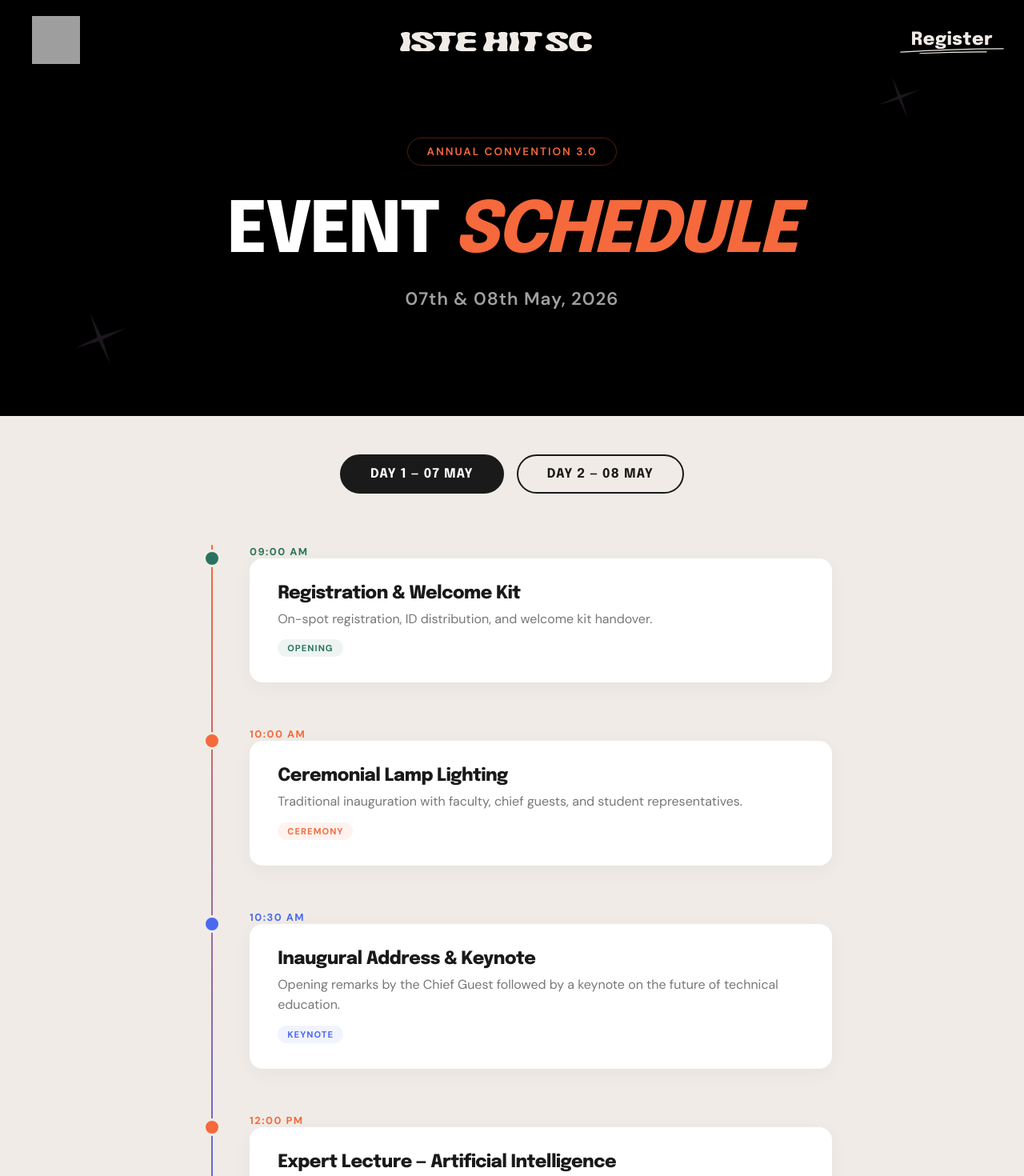
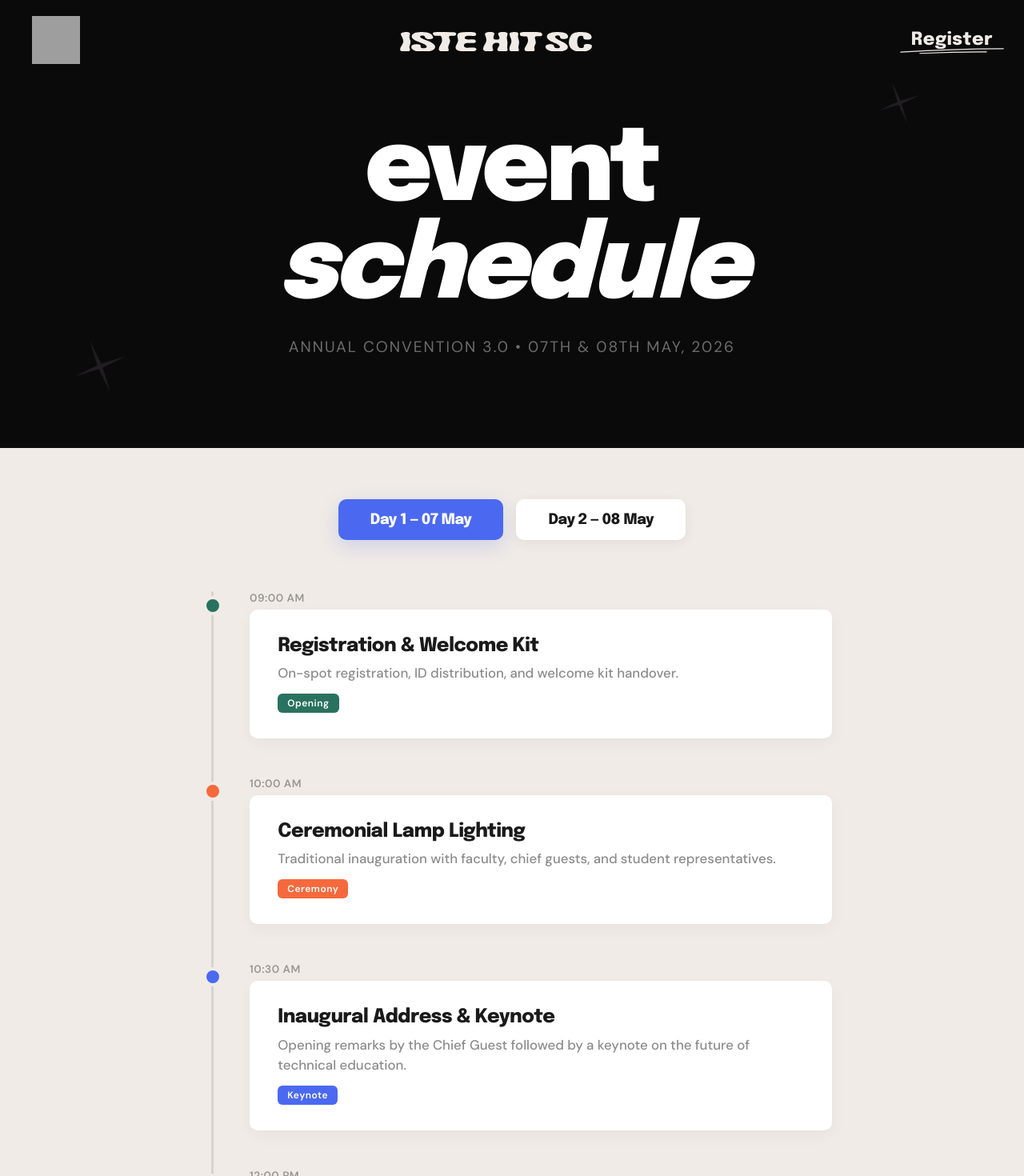
Before and after one commit to AbhiAditya02/AnnualConvention, a Next.js app: page /schedules in a window 1280 px wide. Shown: the top 1470 px of the page at 80% size. Built offline with nearby package versions, Linux system fonts and the light colour scheme; grey boxes are pictures that could not be loaded.

Commit message:
refactor: modernize schedules page styling with revised typography, updated components, and consistent design patterns

```diff
--- a/app/schedules/page.jsx
+++ b/app/schedules/page.jsx
@@ -53,16 +53,15 @@ export default function SchedulesPage() {
             <SmoothScroll />
             <CursorBubble />
 
-            {/* ═══ Hero ═══ */}
+            {/* ═══ Hero — matches showreel section dark style ═══ */}
             <header className="sched-hero main-header">
                 <Navbar />
                 <img src="/assets/VimeoHero SVG/pink-star.svg" alt="" className="sched-hero__star sched-hero__star--1" aria-hidden="true" />
                 <img src="/assets/VimeoHero SVG/pink-star.svg" alt="" className="sched-hero__star sched-hero__star--2" aria-hidden="true" />
 
                 <div className="sched-hero__inner">
-                    <span className="sched-hero__badge">Annual Convention 3.0</span>
-                    <h1 className="sched-hero__title">Event <em>Schedule</em></h1>
-                    <p className="sched-hero__date">07th &amp; 08th May, 2026</p>
+                    <h1 className="sched-hero__title">event <em>schedule</em></h1>
+                    <p className="sched-hero__date">Annual Convention 3.0 &bull; 07th &amp; 08th May, 2026</p>
                 </div>
             </header>
 
@@ -97,13 +96,12 @@ export default function SchedulesPage() {
                     </div>
                 </section>
 
-                {/* ═══ Hackathon Feature ═══ */}
+                {/* ═══ Hackathon — dark section like showreel ═══ */}
                 <section className="sched-hackathon">
                     <div className="sched-hackathon__card">
                         <div className="sched-hackathon__watermark">CTF</div>
                         <div className="sched-hackathon__content">
-                            <span className="sched-hackathon__label">Hackathon</span>
-                            <h2 className="sched-hackathon__title">Hack the Hackers</h2>
+                            <h2 className="sched-hackathon__title">hack the hackers</h2>
                             <p className="sched-hackathon__subtitle">
                                 Organized in collaboration with <strong>ISOAH</strong> (Indian School of Anti Hacking). A full-day national-level ethical hacking competition in CTF format.
                             </p>
--- a/app/styles/schedules.css
+++ b/app/styles/schedules.css
@@ -1,15 +1,15 @@
 /* ─── Schedules Page ─────────────────────────────────────────────────────── */
 
-/* Hero */
+/* Hero — matches VimeoHero pattern */
 .sched-hero {
     position: relative;
-    min-height: 65vh;
-    background-color: var(--color-black);
+    min-height: 70vh;
+    background-color: var(--color-black-deep);
     color: var(--color-white);
     display: flex;
     align-items: center;
     justify-content: center;
-    padding: 120px 2rem 80px;
+    padding: 100px 2rem 60px;
     text-align: center;
     overflow: hidden;
 }
@@ -20,47 +20,33 @@
     z-index: 2;
 }
 
-.sched-hero__badge {
-    display: inline-block;
-    font-family: 'DM Sans', sans-serif;
-    font-size: 0.85rem;
-    font-weight: 600;
-    letter-spacing: 2px;
-    text-transform: uppercase;
-    color: var(--color-orange);
-    border: 1px solid rgba(245, 105, 60, 0.3);
-    border-radius: 100px;
-    padding: 8px 24px;
-    margin-bottom: 2.5rem;
-}
-
 .sched-hero__title {
     font-family: 'Epilogue', sans-serif;
-    font-size: clamp(3rem, 8vw, 5.5rem);
-    font-weight: 800;
-    letter-spacing: -3px;
-    line-height: 1;
+    font-size: clamp(4rem, 10vw, 8rem);
+    font-weight: 900;
+    letter-spacing: -4px;
+    line-height: 0.95;
     margin-bottom: 1.5rem;
-    text-transform: uppercase;
+    text-transform: lowercase;
 }
 
 .sched-hero__title em {
     font-style: italic;
-    color: var(--color-orange);
 }
 
 .sched-hero__date {
     font-family: 'DM Sans', sans-serif;
-    font-size: 1.4rem;
-    font-weight: 600;
-    color: #a0a0a0;
-    letter-spacing: 1px;
+    font-size: 1.2rem;
+    font-weight: 400;
+    color: rgba(255, 255, 255, 0.4);
+    letter-spacing: 2px;
+    text-transform: uppercase;
 }
 
 .sched-hero__star {
     position: absolute;
     pointer-events: none;
-    opacity: 0.12;
+    opacity: 0.1;
 }
 
 .sched-hero__star--1 {
@@ -81,38 +67,41 @@
     to { transform: rotate(360deg); }
 }
 
-/* ─── Day Tabs ───────────────────────────────────────────────────────────── */
+/* ─── Day Tabs — styled like service card color blocks ───────────────────── */
 .sched-tabs {
     display: flex;
     justify-content: center;
     gap: 1rem;
-    padding: 3rem 2rem 0;
+    padding: 4rem 2rem 0;
     background-color: var(--bg-color);
 }
 
 .sched-tab {
     font-family: 'Epilogue', sans-serif;
-    font-size: 1rem;
-    font-weight: 700;
-    letter-spacing: 1px;
-    text-transform: uppercase;
-    padding: 14px 36px;
-    border-radius: 100px;
-    border: 2px solid var(--color-dark);
-    background: transparent;
+    font-size: 1.15rem;
+    font-weight: 800;
+    letter-spacing: -0.5px;
+    padding: 16px 40px;
+    border-radius: 10px;
+    border: none;
+    background: var(--color-white);
     color: var(--color-dark);
-    cursor: pointer;
+    cursor: url("/assets/Cursor SVG/cursor-pointer.svg") 12 12, pointer;
     transition: all 0.3s cubic-bezier(0.4, 0, 0.2, 1);
+    box-shadow: 0 4px 16px rgba(0, 0, 0, 0.06);
 }
 
 .sched-tab:hover {
-    background: var(--color-dark);
+    background: var(--color-darkblue);
     color: var(--color-white);
+    transform: translateY(-2px);
+    box-shadow: 0 8px 24px rgba(75, 105, 240, 0.2);
 }
 
 .sched-tab--active {
-    background: var(--color-dark);
+    background: var(--color-darkblue);
     color: var(--color-white);
+    box-shadow: 0 8px 24px rgba(75, 105, 240, 0.2);
 }
 
 /* ─── Timeline ───────────────────────────────────────────────────────────── */
@@ -127,197 +116,138 @@
     position: relative;
 }
 
-/* Vertical spine line */
+/* Vertical line */
 .sched-timeline__inner::before {
     content: '';
     position: absolute;
     left: 24px;
     top: 0;
     bottom: 0;
-    width: 2px;
-    background: linear-gradient(180deg, var(--color-orange), var(--color-darkblue), var(--color-pink));
+    width: 3px;
+    background: var(--color-dark);
     border-radius: 2px;
+    opacity: 0.12;
 }
 
-/* Single timeline event */
+/* Single event row */
 .sched-event {
     position: relative;
     padding-left: 72px;
-    padding-bottom: 3.5rem;
+    padding-bottom: 3rem;
 }
 
 .sched-event:last-child {
     padding-bottom: 0;
 }
 
-/* Timeline dot */
+/* Dot — matches the brand color palette */
 .sched-event__dot {
     position: absolute;
     left: 14px;
     top: 6px;
-    width: 22px;
-    height: 22px;
+    width: 24px;
+    height: 24px;
     border-radius: 50%;
-    border: 3px solid var(--bg-color);
+    border: 4px solid var(--bg-color);
     background-color: var(--color-orange);
     z-index: 2;
-    transition: transform 0.3s, box-shadow 0.3s;
+    transition: transform 0.4s cubic-bezier(0.4, 0, 0.2, 1);
 }
 
 .sched-event:hover .sched-event__dot {
-    transform: scale(1.3);
-    box-shadow: 0 0 0 6px rgba(245, 105, 60, 0.15);
+    transform: scale(1.25);
 }
 
-/* Color variants for dots */
-.sched-event--blue .sched-event__dot {
-    background-color: var(--color-darkblue);
-}
-
-.sched-event:hover.sched-event--blue .sched-event__dot {
-    box-shadow: 0 0 0 6px rgba(75, 105, 240, 0.15);
-}
-
-.sched-event--green .sched-event__dot {
-    background-color: var(--color-green);
-}
-
-.sched-event:hover.sched-event--green .sched-event__dot {
-    box-shadow: 0 0 0 6px rgba(41, 114, 95, 0.15);
-}
-
-.sched-event--pink .sched-event__dot {
-    background-color: var(--color-pink);
-}
-
-.sched-event:hover.sched-event--pink .sched-event__dot {
-    box-shadow: 0 0 0 6px rgba(240, 190, 250, 0.2);
-}
-
-.sched-event--maroon .sched-event__dot {
-    background-color: var(--color-maroon);
-}
-
-.sched-event:hover.sched-event--maroon .sched-event__dot {
-    box-shadow: 0 0 0 6px rgba(160, 50, 90, 0.15);
-}
+.sched-event--blue .sched-event__dot { background-color: var(--color-darkblue); }
+.sched-event--green .sched-event__dot { background-color: var(--color-green); }
+.sched-event--pink .sched-event__dot { background-color: var(--color-pink); }
+.sched-event--maroon .sched-event__dot { background-color: var(--color-maroon); }
 
 /* Time label */
 .sched-event__time {
     font-family: 'DM Sans', sans-serif;
-    font-size: 0.8rem;
-    font-weight: 700;
-    letter-spacing: 1.5px;
-    text-transform: uppercase;
-    color: var(--color-orange);
-    margin-bottom: 0.5rem;
+    font-size: 0.85rem;
+    font-weight: 600;
+    letter-spacing: 0.5px;
+    color: var(--color-dark);
+    opacity: 0.4;
+    margin-bottom: 6px;
+    display: block;
 }
 
-.sched-event--blue .sched-event__time {
-    color: var(--color-darkblue);
-}
-
-.sched-event--green .sched-event__time {
-    color: var(--color-green);
-}
-
-.sched-event--pink .sched-event__time {
-    color: var(--color-maroon);
-}
-
-.sched-event--maroon .sched-event__time {
-    color: var(--color-maroon);
-}
-
-/* Event card */
+/* Card — styled like the service cards (solid bg, rounded) */
 .sched-event__card {
     background-color: var(--color-white);
-    border-radius: 16px;
+    border-radius: 10px;
     padding: 2rem 2.2rem;
-    box-shadow: 0 6px 24px rgba(0, 0, 0, 0.04);
-    transition: transform 0.35s cubic-bezier(0.4, 0, 0.2, 1), box-shadow 0.35s;
+    box-shadow: 0 6px 20px rgba(0, 0, 0, 0.04);
+    transition: transform 0.4s cubic-bezier(0.4, 0, 0.2, 1);
+    cursor: url("/assets/Cursor SVG/cursor-text.svg") 12 12, auto;
 }
 
 .sched-event:hover .sched-event__card {
     transform: translateY(-3px);
-    box-shadow: 0 12px 36px rgba(0, 0, 0, 0.08);
 }
 
 .sched-event__title {
     font-family: 'Epilogue', sans-serif;
-    font-size: 1.4rem;
+    font-size: 1.5rem;
     font-weight: 800;
     letter-spacing: -0.5px;
     color: var(--color-dark);
-    margin-bottom: 0.5rem;
+    line-height: 1.2;
+    margin-bottom: 0.4rem;
 }
 
 .sched-event__desc {
     font-family: 'DM Sans', sans-serif;
-    font-size: 1rem;
-    line-height: 1.6;
-    color: #777;
+    font-size: 1.05rem;
+    font-weight: 500;
+    line-height: 1.5;
+    color: var(--color-dark);
+    opacity: 0.5;
 }
 
 .sched-event__tag {
     display: inline-block;
     font-family: 'DM Sans', sans-serif;
-    font-size: 0.7rem;
-    font-weight: 700;
-    letter-spacing: 1px;
-    text-transform: uppercase;
+    font-size: 0.75rem;
+    font-weight: 600;
+    letter-spacing: 0.5px;
     padding: 4px 12px;
-    border-radius: 100px;
+    border-radius: 6px;
     margin-top: 0.8rem;
-    background-color: rgba(245, 105, 60, 0.08);
-    color: var(--color-orange);
+    background-color: var(--color-orange);
+    color: var(--color-white);
 }
 
-.sched-event--blue .sched-event__tag {
-    background-color: rgba(75, 105, 240, 0.08);
-    color: var(--color-darkblue);
-}
+.sched-event--blue .sched-event__tag { background-color: var(--color-darkblue); }
+.sched-event--green .sched-event__tag { background-color: var(--color-green); }
+.sched-event--pink .sched-event__tag { background-color: var(--color-pink); color: var(--color-dark); }
+.sched-event--maroon .sched-event__tag { background-color: var(--color-maroon); }
 
-.sched-event--green .sched-event__tag {
-    background-color: rgba(41, 114, 95, 0.08);
-    color: var(--color-green);
-}
-
-.sched-event--pink .sched-event__tag {
-    background-color: rgba(240, 190, 250, 0.15);
-    color: var(--color-maroon);
-}
-
-.sched-event--maroon .sched-event__tag {
-    background-color: rgba(160, 50, 90, 0.08);
-    color: var(--color-maroon);
-}
-
-/* ─── Hackathon Feature Card ─────────────────────────────────────────────── */
+/* ─── Hackathon Feature — dark section like showreel ─────────────────────── */
 .sched-hackathon {
-    padding: 6rem 2rem;
-    background-color: var(--color-black);
+    padding: 8rem 2rem;
+    background-color: var(--color-black-deep);
+    position: relative;
+    overflow: hidden;
 }
 
 .sched-hackathon__card {
-    max-width: 900px;
+    max-width: 1000px;
     margin: 0 auto;
-    background: var(--color-black-deep);
-    border-radius: 24px;
-    padding: 4rem 3.5rem;
     position: relative;
-    overflow: hidden;
-    border: 1px solid rgba(255, 255, 255, 0.06);
 }
 
 .sched-hackathon__watermark {
     position: absolute;
-    top: -20px;
-    right: -10px;
+    top: -40px;
+    right: -30px;
     font-family: 'Epilogue', sans-serif;
     font-weight: 900;
-    font-size: 10rem;
-    letter-spacing: -5px;
+    font-size: 14rem;
+    letter-spacing: -8px;
     line-height: 1;
     color: rgba(255, 255, 255, 0.03);
     pointer-events: none;
@@ -328,60 +258,55 @@
     z-index: 2;
 }
 
-.sched-hackathon__label {
-    display: inline-block;
-    font-family: 'DM Sans', sans-serif;
-    font-size: 0.8rem;
-    font-weight: 600;
-    letter-spacing: 2px;
-    text-transform: uppercase;
-    color: var(--color-orange);
-    border: 1px solid rgba(245, 105, 60, 0.3);
-    border-radius: 100px;
-    padding: 6px 20px;
-    margin-bottom: 2rem;
-}
-
 .sched-hackathon__title {
     font-family: 'Epilogue', sans-serif;
-    font-size: clamp(2rem, 4vw, 3rem);
-    font-weight: 800;
-    letter-spacing: -2px;
+    font-size: clamp(3rem, 6vw, 5rem);
+    font-weight: 900;
+    letter-spacing: -3px;
     color: var(--color-white);
     margin-bottom: 1.5rem;
+    line-height: 1;
 }
 
 .sched-hackathon__subtitle {
     font-family: 'DM Sans', sans-serif;
-    font-size: 1.15rem;
+    font-size: 1.2rem;
+    font-weight: 400;
     line-height: 1.7;
-    color: #999;
-    margin-bottom: 2.5rem;
+    color: rgba(255, 255, 255, 0.4);
+    max-width: 600px;
+    margin-bottom: 3rem;
 }
 
 .sched-hackathon__subtitle strong {
     color: var(--color-white);
+    font-weight: 600;
 }
 
+/* Items grid — styled like the service card list items */
 .sched-hackathon__grid {
     display: grid;
-    grid-template-columns: repeat(auto-fit, minmax(200px, 1fr));
-    gap: 1.2rem;
+    grid-template-columns: repeat(auto-fit, minmax(220px, 1fr));
+    gap: 0;
 }
 
 .sched-hackathon__item {
     font-family: 'DM Sans', sans-serif;
-    font-size: 1rem;
-    color: #aaa;
-    padding: 1rem 1.2rem;
-    border: 1px solid rgba(255, 255, 255, 0.08);
-    border-radius: 12px;
-    transition: border-color 0.3s, background 0.3s;
+    font-size: 1.1rem;
+    font-weight: 500;
+    color: var(--color-white);
+    padding: 1.2rem 0;
+    border-bottom: 1px solid rgba(255, 255, 255, 0.08);
+    display: flex;
+    align-items: center;
+    gap: 12px;
 }
 
-.sched-hackathon__item:hover {
-    border-color: rgba(245, 105, 60, 0.3);
-    background: rgba(245, 105, 60, 0.04);
+.sched-hackathon__item::before {
+    content: '→';
+    color: var(--color-orange);
+    font-weight: 700;
+    flex-shrink: 0;
 }
 
 /* ─── Responsive ─────────────────────────────────────────────────────────── */
@@ -392,16 +317,17 @@
     }
 
     .sched-hero__title {
-        letter-spacing: -1px;
+        letter-spacing: -2px;
     }
 
     .sched-tabs {
         padding: 2rem 1rem 0;
+        flex-wrap: wrap;
     }
 
     .sched-tab {
-        padding: 10px 20px;
-        font-size: 0.85rem;
+        padding: 12px 24px;
+        font-size: 1rem;
     }
 
     .sched-timeline {
@@ -418,8 +344,8 @@
 
     .sched-event__dot {
         left: 8px;
-        width: 18px;
-        height: 18px;
+        width: 20px;
+        height: 20px;
     }
 
     .sched-event__card {
@@ -430,10 +356,6 @@
         padding: 4rem 1.5rem;
     }
 
-    .sched-hackathon__card {
-        padding: 2.5rem 2rem;
-    }
-
     .sched-hackathon__grid {
         grid-template-columns: 1fr;
     }
```
